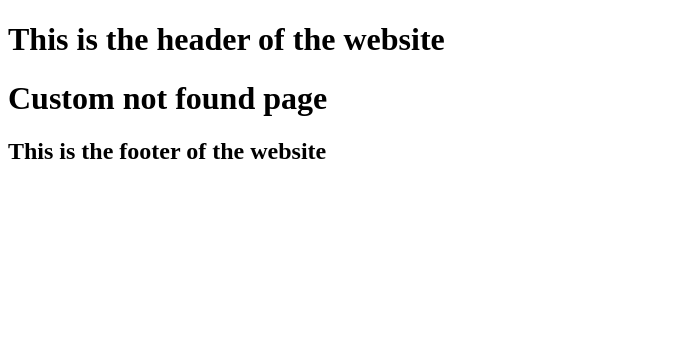
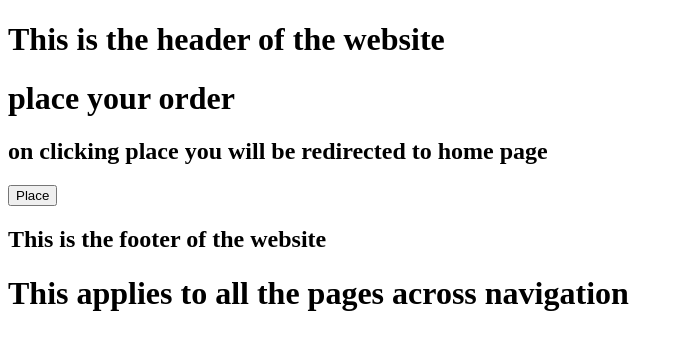
Before and after one commit to komalsathvik/Nextjs-lab, a Next.js app in the folder my-app/: page /orders in a window 1280 px wide. Before the commit this address had no page. Shown: the top 350 px of the page, without its empty margins (0-684 px from the left). Built offline with nearby package versions, Linux system fonts and the light colour scheme.

Commit message:
final commit

```diff
--- a/my-app/src/app/blog/page.jsx
+++ b/my-app/src/app/blog/page.jsx
@@ -1,8 +1,12 @@
 import React from "react";
+import Link from "next/link";
 function BlogPost() {
   return (
     <>
       <h1>blog</h1>
+      <h2>
+        Redirect to About section <Link href="/about">About</Link>
+      </h2>
     </>
   );
 }
--- a/my-app/src/app/layout.js
+++ b/my-app/src/app/layout.js
@@ -15,6 +15,7 @@ export default function RootLayout({ children }) {
 
         <footer>
           <h2>This is the footer of the website</h2>
+          <h1>This applies to all the pages across navigation</h1>
         </footer>
       </body>
     </html>
--- /dev/null
+++ b/my-app/src/app/orders/page.jsx
@@ -0,0 +1,15 @@
+"use client";
+import { useRouter } from "next/navigation";
+export default function OrderRedirect() {
+  const router = useRouter();
+  function handleClick() {
+    router.push("/");
+  }
+  return (
+    <>
+      <h1>place your order</h1>
+      <h2>on clicking place you will be redirected to home page</h2>
+      <button onClick={handleClick}>Place</button>
+    </>
+  );
+}
--- a/my-app/src/app/products/[productId]/reviews/[ReviewId]/not-found.jsx
+++ b/my-app/src/app/products/[productId]/reviews/[ReviewId]/not-found.jsx
@@ -8,7 +8,7 @@ function NotFound() {
   return (
     <>
       <h1>
-        Review {reviewId} and product {prodId} was not found
+        Review {reviewId} for product {prodId} was not found
       </h1>
     </>
   );
```
Also changed, not shown: my-app/src/app/about/abt-me/page.jsx (added, +7 -0 lines), my-app/src/app/about/layout.jsx (added, +8 -0 lines).
